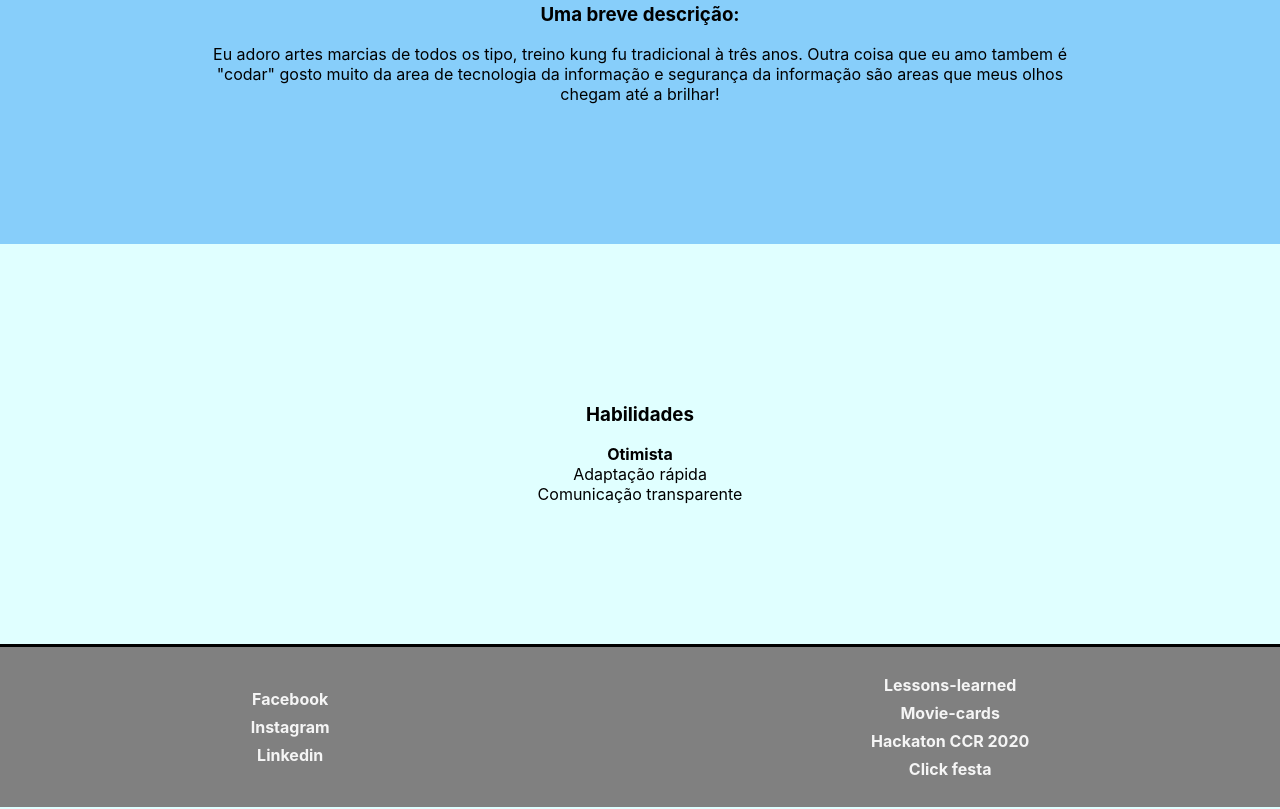
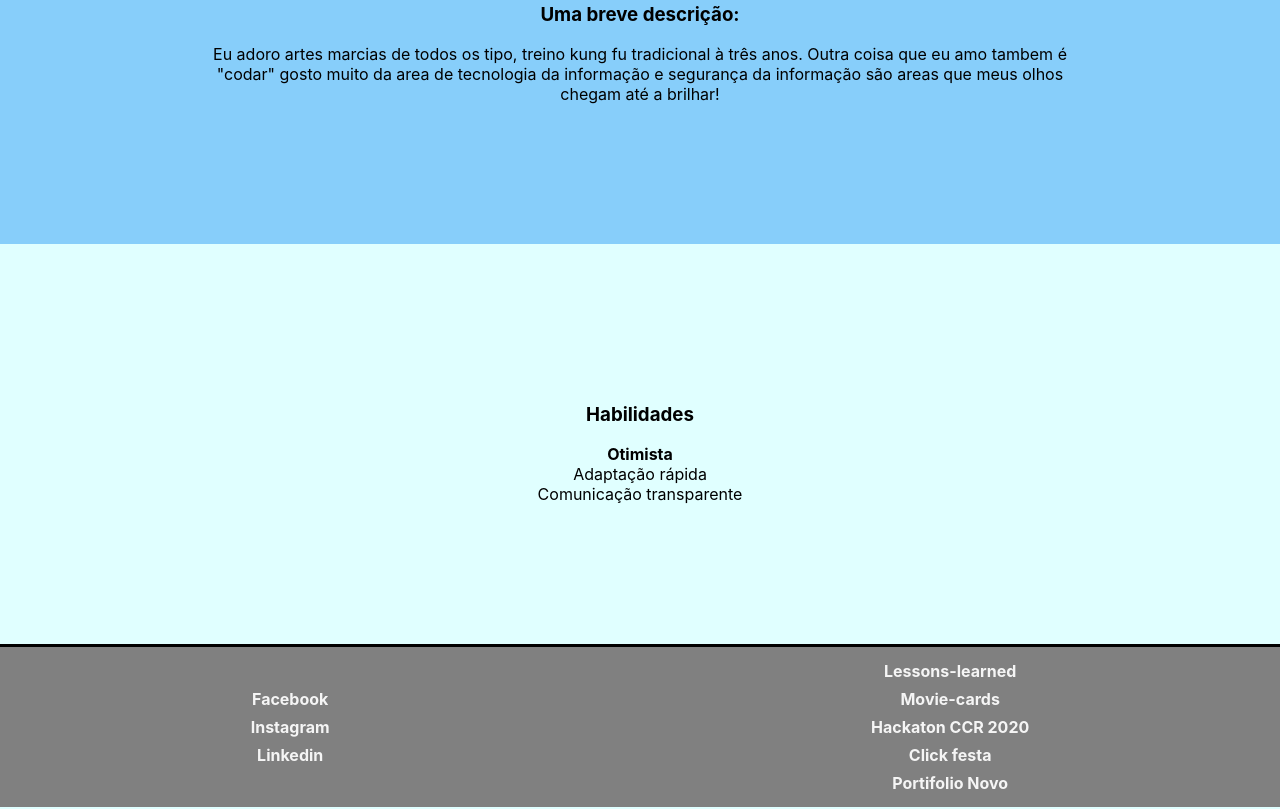
Before and after one commit to ChrisMoura2000/ChrisMoura2000.github.io, a plain HTML site: page index.html in a window 1280 px wide. Shown: the part 1039-1848 px from the top of the page. Drawn offline with Linux system fonts and the light colour scheme.

Commit message:
Update index.html

```diff
--- a/index.html
+++ b/index.html
@@ -52,6 +52,7 @@
         <li><a href="project-movie-cards/index.html" target="_blank">Movie-cards</a></li>
         <li><a href="Hackathon/index.html" target="_blank">Hackaton CCR 2020</a></li>
         <li><a href="project-click-festa/src/" target="_blank">Click festa</a></li>
+        <li><a href="./build/index.html" target="_blank">Portifolio Novo</a></li>
       </ol>
     </h4>
   </footer>
```
